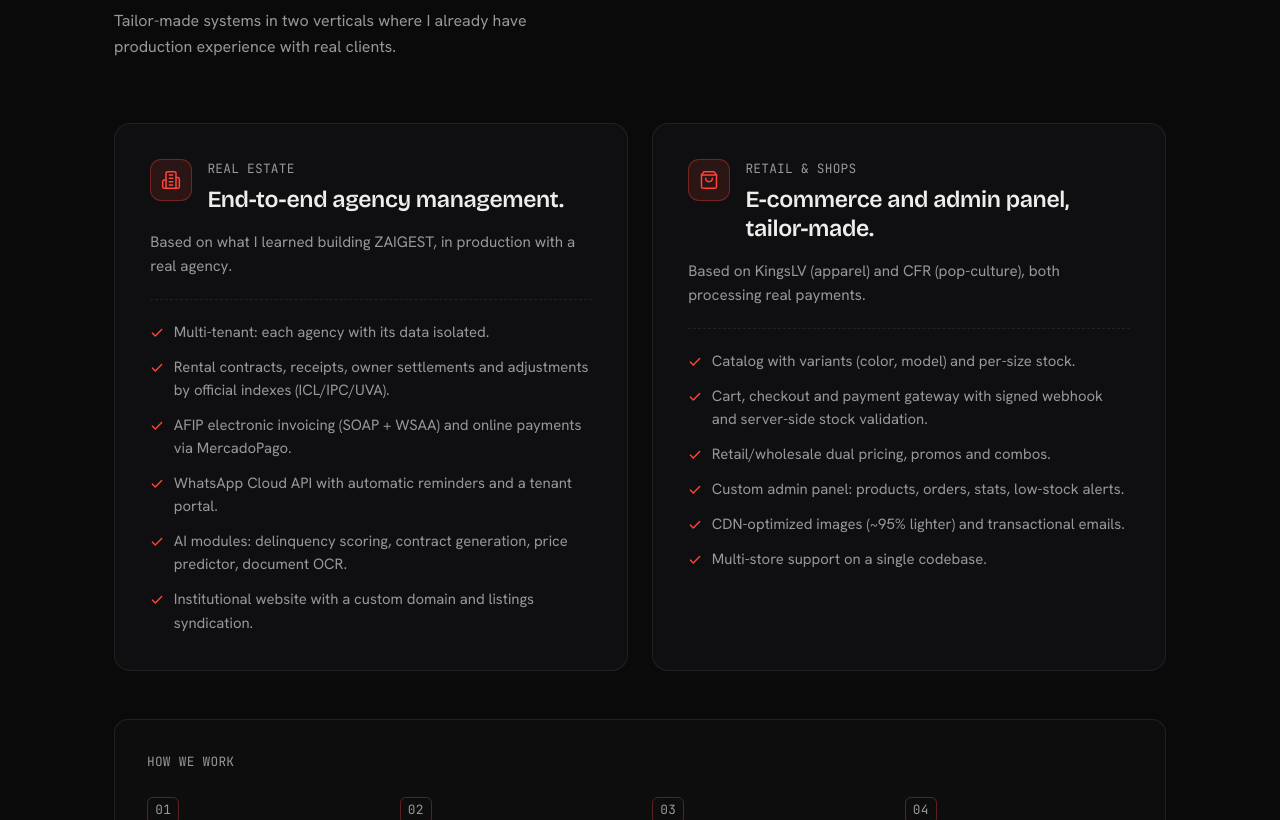
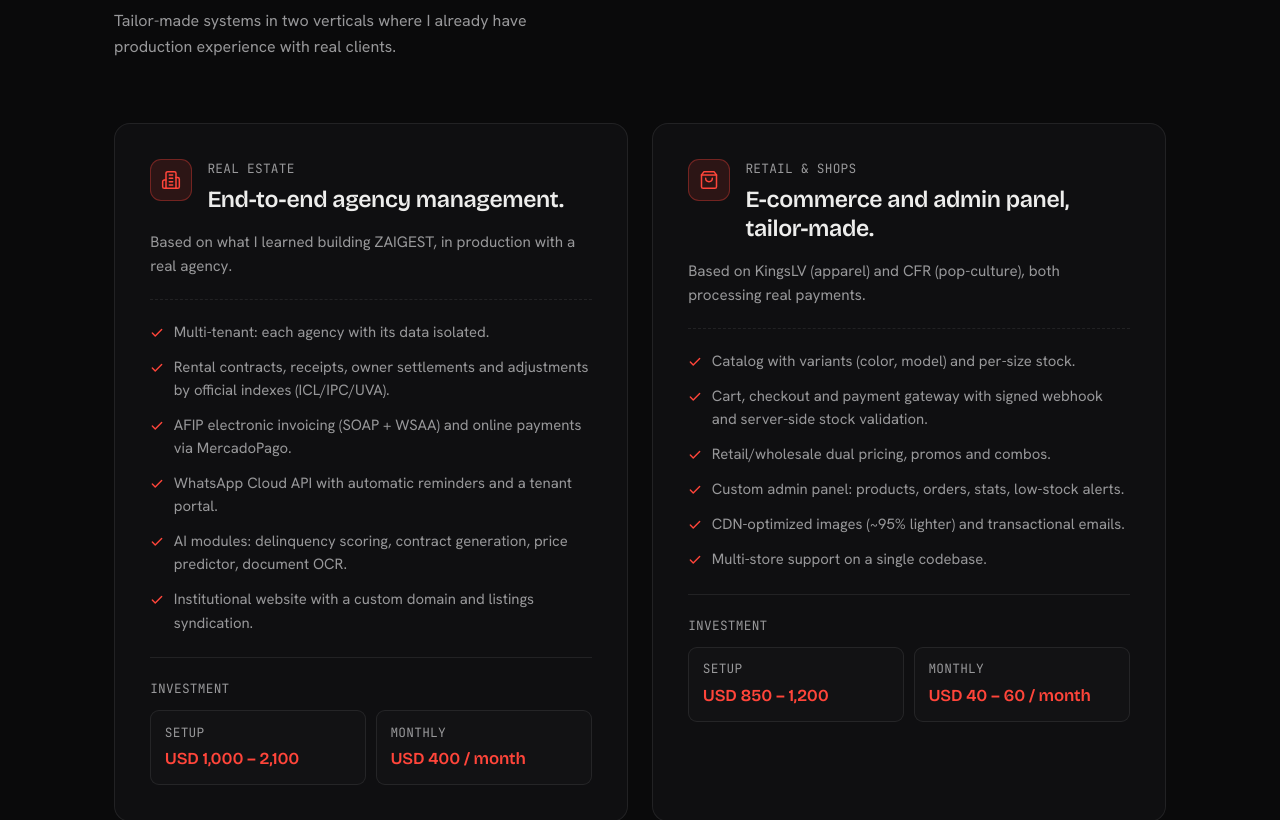
Before and after one commit to IsTincho/portafolio, a React (Vite) app: page / in a window 1280 px wide. Shown: the part 11180-12000 px from the top of the page. Built offline with nearby package versions, Linux system fonts and the light colour scheme.

Commit message:
agrego precios en cada vertical de servicios y nota de negociable

```diff
--- a/src/components/Services.css
+++ b/src/components/Services.css
@@ -9,7 +9,7 @@
   display: grid;
   grid-template-columns: 1fr 1fr;
   gap: 1.5rem;
-  margin-bottom: 3rem;
+  margin-bottom: 1.2rem;
 }
 .svc {
   border: 1px solid var(--line);
@@ -89,6 +89,56 @@
 }
 .svc__items li svg { color: var(--accent); flex-shrink: 0; margin-top: 0.3rem; }
 
+/* pricing block */
+.svc__price {
+  margin-top: 1.4rem;
+  padding-top: 1.3rem;
+  border-top: 1px solid var(--line);
+}
+.svc__price-label {
+  display: block;
+  text-transform: uppercase;
+  letter-spacing: 0.14em;
+  font-size: 0.7rem;
+  color: var(--text-faint);
+  margin-bottom: 0.7rem;
+}
+.svc__price-rows {
+  display: grid;
+  grid-template-columns: 1fr 1fr;
+  gap: 0.6rem;
+}
+.svc__price-row {
+  display: flex;
+  flex-direction: column;
+  gap: 0.2rem;
+  padding: 0.7rem 0.85rem;
+  border: 1px solid var(--line);
+  border-radius: 9px;
+  background: rgba(255, 255, 255, 0.015);
+}
+.svc__price-key {
+  font-size: 0.68rem;
+  text-transform: uppercase;
+  letter-spacing: 0.1em;
+  color: var(--text-faint);
+}
+.svc__price-val {
+  font-family: var(--font-display);
+  font-size: 1.05rem;
+  font-weight: 600;
+  color: var(--accent);
+  letter-spacing: -0.01em;
+}
+
+.services__note {
+  display: block;
+  margin: 1.5rem 0 2.5rem;
+  font-size: 0.78rem;
+  color: var(--text-faint);
+  text-align: center;
+}
+
 /* process row */
 .services__process {
   border: 1px solid var(--line);
--- a/src/components/Services.jsx
+++ b/src/components/Services.jsx
@@ -13,7 +13,8 @@ export default function Services() {
       title: t('services.v1Title'),
       desc: t('services.v1Desc'),
       items: t('services.v1Items'),
-      anchor: 'zaigest',
+      setup: t('services.v1Setup'),
+      monthly: t('services.v1Monthly'),
     },
     {
       icon: ShoppingBag,
@@ -21,7 +22,8 @@ export default function Services() {
       title: t('services.v2Title'),
       desc: t('services.v2Desc'),
       items: t('services.v2Items'),
-      anchor: 'kingslv',
+      setup: t('services.v2Setup'),
+      monthly: t('services.v2Monthly'),
     },
   ]
 
@@ -56,10 +58,27 @@ export default function Services() {
                     <li key={j}><Check size={14} strokeWidth={2.4} /><span>{it}</span></li>
                   ))}
                 </ul>
+                <div className="svc__price">
+                  <span className="svc__price-label mono">{t('services.pricingLabel')}</span>
+                  <div className="svc__price-rows">
+                    <div className="svc__price-row">
+                      <span className="svc__price-key mono">{t('services.pricingSetup')}</span>
+                      <span className="svc__price-val">{v.setup}</span>
+                    </div>
+                    <div className="svc__price-row">
+                      <span className="svc__price-key mono">{t('services.pricingMonthly')}</span>
+                      <span className="svc__price-val">{v.monthly}</span>
+                    </div>
+                  </div>
+                </div>
               </Reveal>
             )
           })}
         </div>
+
+        <Reveal i={2} className="services__note mono">
+          {t('services.pricingNote')}
+        </Reveal>
 
         <Reveal i={1} className="services__process">
           <span className="services__process-label mono">{t('services.processLabel')}</span>
--- a/src/i18n/translations.js
+++ b/src/i18n/translations.js
@@ -104,6 +104,8 @@ export const strings = {
         'Módulos de IA: scoring de morosos, generación de contratos, predictor de precios, OCR.',
         'Sitio web institucional con dominio propio y sindicación a portales (ZonaProp, Argenprop).',
       ],
+      v1Setup: 'USD 1.000 – 2.100',
+      v1Monthly: 'USD 400 / mes',
       v2Label: 'Comercios & retail',
       v2Title: 'E-commerce y back-office a medida.',
       v2Desc: 'Basado en KingsLV (indumentaria) y CFR (cultura pop), ambos con pagos reales.',
@@ -115,6 +117,12 @@ export const strings = {
         'Imágenes optimizadas en CDN (~95% más livianas) y emails transaccionales.',
         'Soporte multi-tienda sobre una misma base de código.',
       ],
+      v2Setup: 'USD 850 – 1.200',
+      v2Monthly: 'USD 40 – 60 / mes',
+      pricingLabel: 'Inversión',
+      pricingSetup: 'Desarrollo',
+      pricingMonthly: 'Mensual',
+      pricingNote: 'Precios negociables según los requisitos del proyecto. Incluyen dominio y servidores.',
       processLabel: 'Cómo trabajamos',
       process: [
         { title: 'Relevamiento', body: 'Charlamos el negocio, entiendo el flujo real y definimos alcance.' },
@@ -245,6 +253,8 @@ export const strings = {
         'AI modules: delinquency scoring, contract generation, price predictor, document OCR.',
         'Institutional website with a custom domain and listings syndication.',
       ],
+      v1Setup: 'USD 1,000 – 2,100',
+      v1Monthly: 'USD 400 / month',
       v2Label: 'Retail & shops',
       v2Title: 'E-commerce and admin panel, tailor-made.',
       v2Desc: 'Based on KingsLV (apparel) and CFR (pop-culture), both processing real payments.',
@@ -256,6 +266,12 @@ export const strings = {
         'CDN-optimized images (~95% lighter) and transactional emails.',
         'Multi-store support on a single codebase.',
       ],
+      v2Setup: 'USD 850 – 1,200',
+      v2Monthly: 'USD 40 – 60 / month',
+      pricingLabel: 'Investment',
+      pricingSetup: 'Setup',
+      pricingMonthly: 'Monthly',
+      pricingNote: 'Prices negotiable based on project requirements. Domain and servers included.',
       processLabel: 'How we work',
       process: [
         { title: 'Discovery', body: 'We talk through the business, I learn the real flow and we define scope.' },
```
